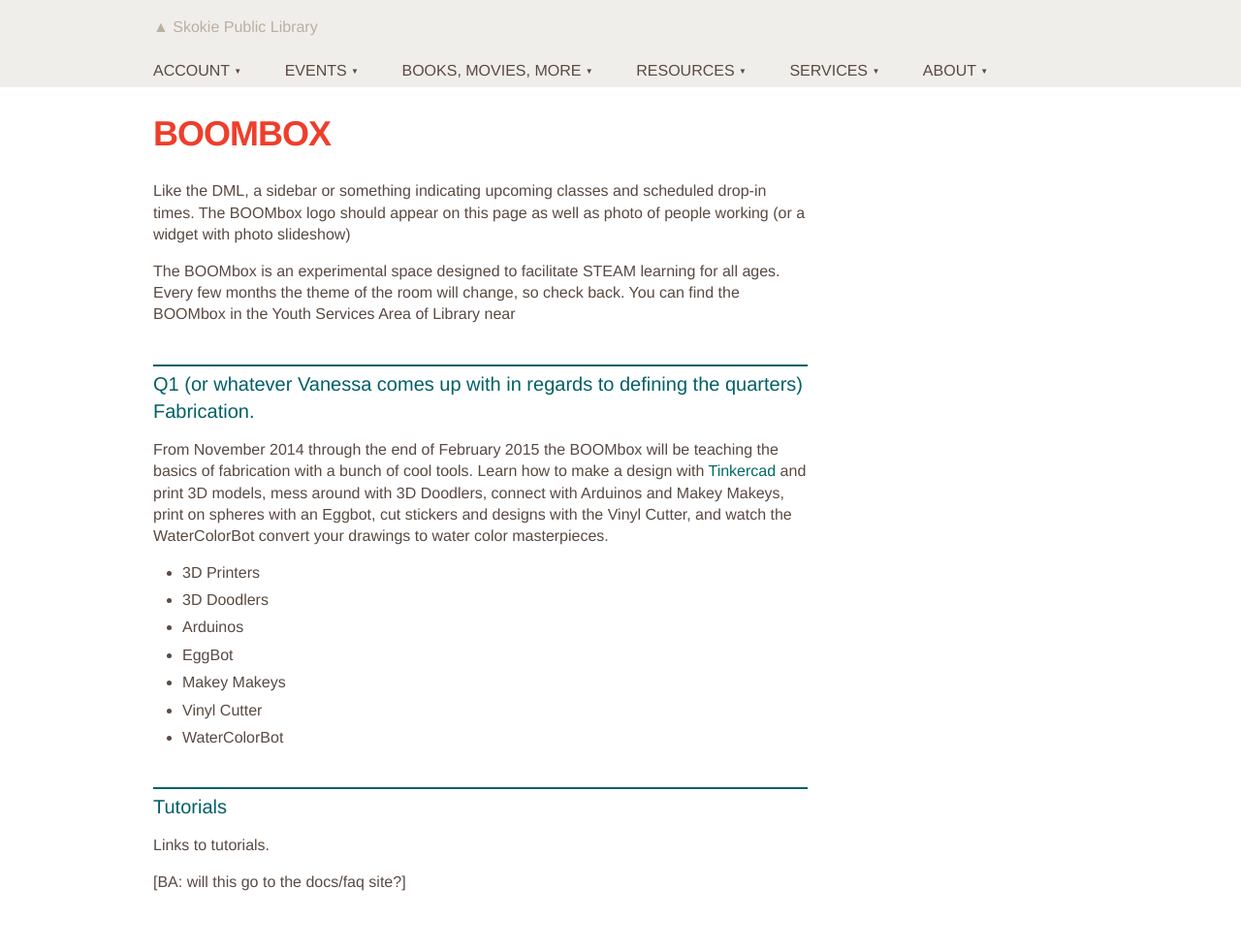
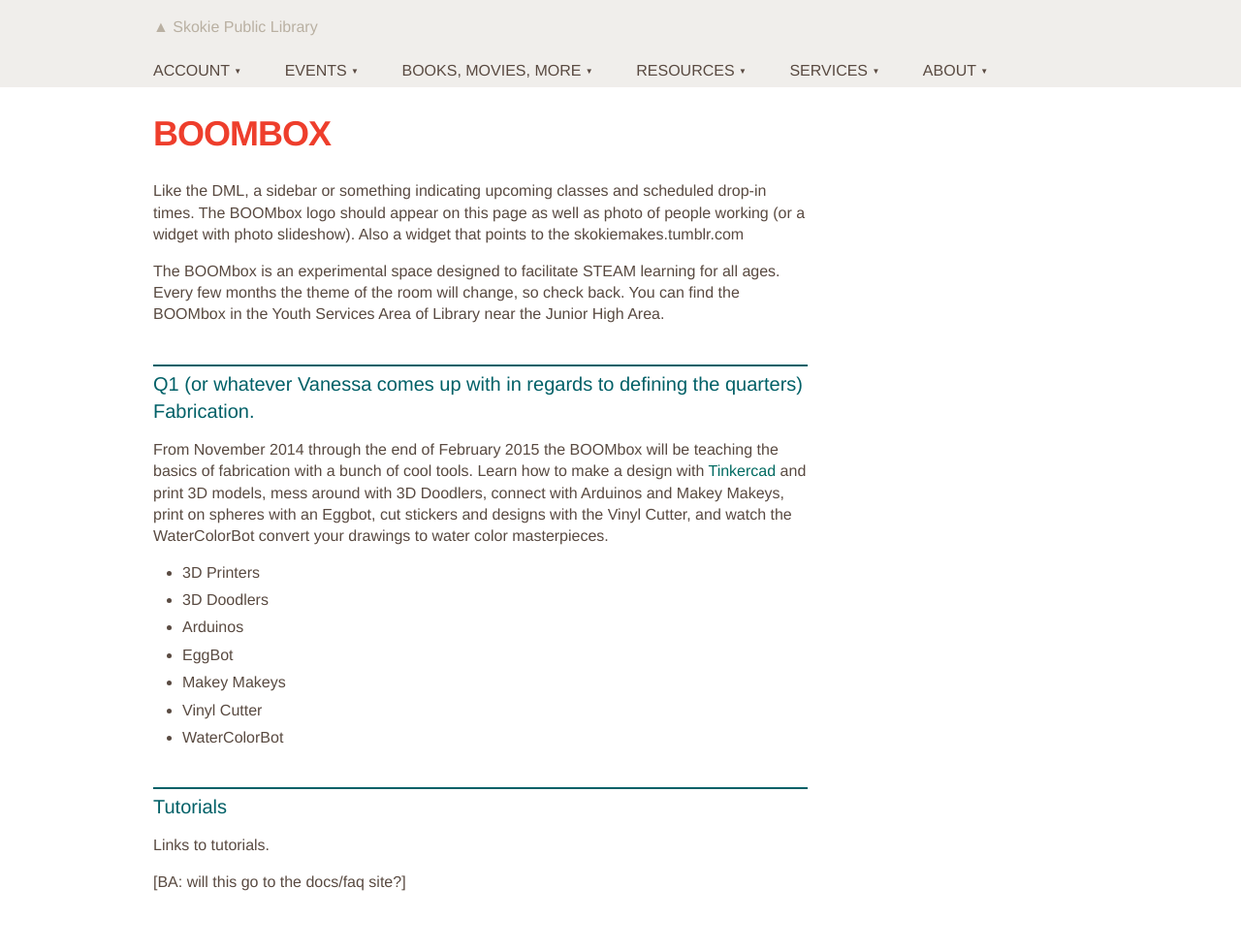
Before and after one commit to skokielibrary/spl-content, a Jekyll site: the page built from _content/mick/services--boombox.markdown, in a window 1280 px wide. Shown: the whole page at 97% size. Built offline with Jekyll 4.4.1, drawn with Linux system fonts in a browser that asks for light colours.

Commit message:
Updated services--boombox.markdown

```diff
--- a/_content/mick/services--boombox.markdown
+++ b/_content/mick/services--boombox.markdown
@@ -4,9 +4,9 @@ title: BOOMbox
 published: true
 ---
 
-Like the DML, a sidebar or something indicating upcoming classes and scheduled drop-in times. The BOOMbox logo should appear on this page as well as photo of people working (or a widget with photo slideshow)
+Like the DML, a sidebar or something indicating upcoming classes and scheduled drop-in times. The BOOMbox logo should appear on this page as well as photo of people working (or a widget with photo slideshow). Also a widget that points to the skokiemakes.tumblr.com
 
-The BOOMbox is an experimental space designed to facilitate STEAM learning for all ages. Every few months the theme of the room will change, so check back. You can find the BOOMbox in the Youth Services Area of Library near
+The BOOMbox is an experimental space designed to facilitate STEAM learning for all ages. Every few months the theme of the room will change, so check back. You can find the BOOMbox in the Youth Services Area of Library near the Junior High Area.
 
 ## Q1 (or whatever Vanessa comes up with in regards to defining the quarters) Fabrication.
 
```
